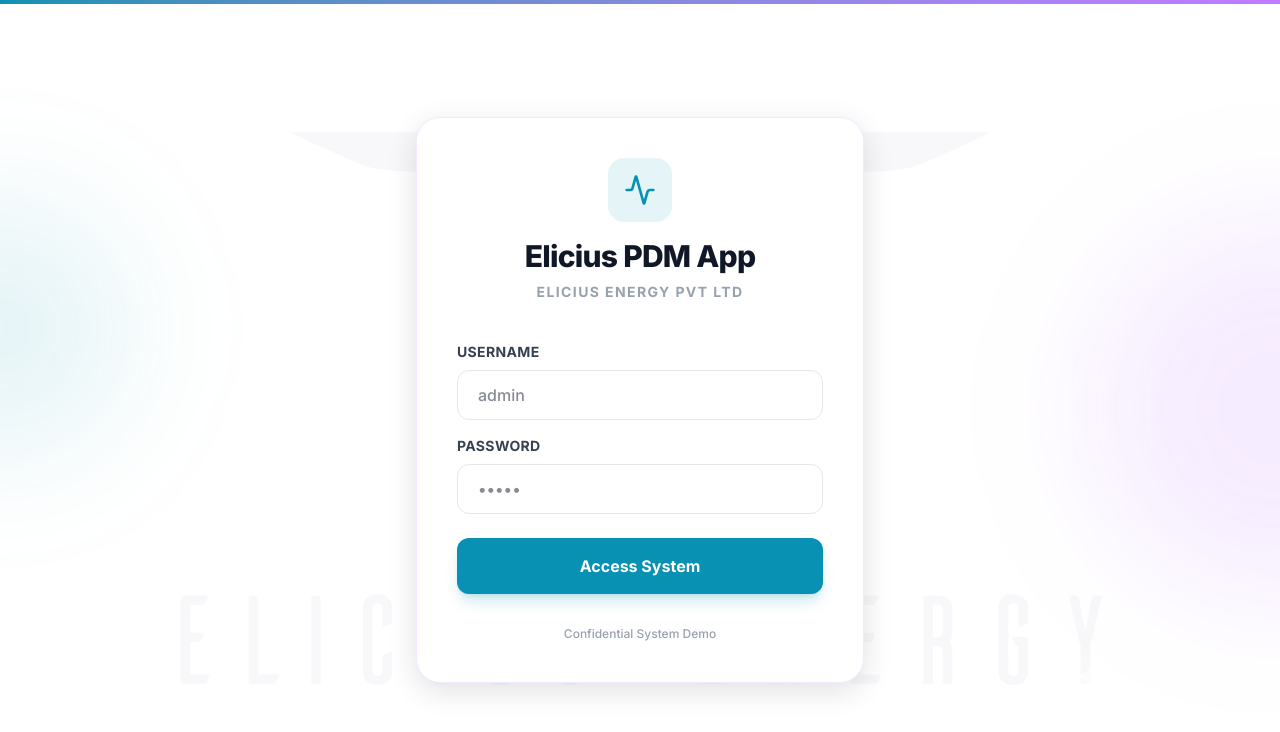
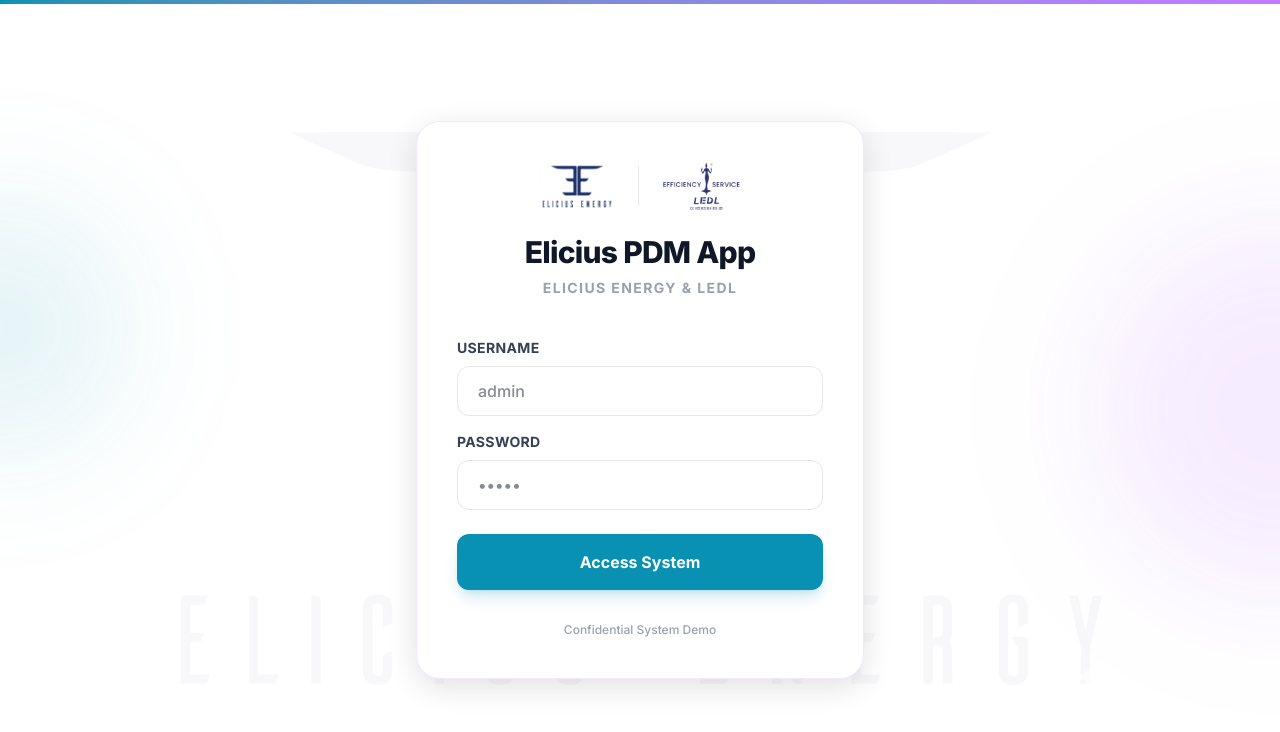
Before and after one commit to Elicius-Energy/predictive_maintenace_aramco, a React (Vite) app in the folder frontend/: page /login in a window 1280 px wide. Shown: the top 732 px of the page. Built offline with nearby package versions, Linux system fonts and the light colour scheme; no server answers.

Commit message:
Add LEDL logo alongside Elicius logo in Sidebar and Login components

```diff
--- a/frontend/src/components/layout/Sidebar.tsx
+++ b/frontend/src/components/layout/Sidebar.tsx
@@ -41,15 +41,23 @@
         {isExpanded ? <ChevronLeft size={16} /> : <ChevronRight size={16} />}
       </button>
 
-      {/* Branding — Elicius Logo */}
-      <div className={cn("py-7 border-b border-gray-100 flex flex-col items-center transition-all", isExpanded ? "px-6" : "px-2")}>
-        <img
-          src="/Elicius_Logo.png"
-          alt="Elicius"
-          className={cn("w-auto object-contain mb-2 transition-all", isExpanded ? "h-16" : "h-8")}
-        />
+      {/* Branding — Logos */}
+      <div className={cn("py-7 border-b border-gray-100 flex flex-col items-center transition-all", isExpanded ? "px-4" : "px-2")}>
+        <div className={cn("flex items-center justify-center transition-all", isExpanded ? "flex-row gap-3" : "flex-col gap-3")}>
+          <img
+            src="/Elicius_Logo.png"
+            alt="Elicius"
+            className={cn("w-auto object-contain transition-all", isExpanded ? "h-10" : "h-6")}
+          />
+          {isExpanded && <div className="w-[1px] h-8 bg-gray-200" />}
+          <img
+            src="/ledl.png"
+            alt="LEDL"
+            className={cn("w-auto object-contain transition-all", isExpanded ? "h-10" : "h-6")}
+          />
+        </div>
         {isExpanded && (
-          <p className="text-[11px] text-cyan-600 font-semibold tracking-[0.2em] uppercase whitespace-nowrap overflow-hidden">
+          <p className="text-[11px] text-cyan-600 font-semibold tracking-[0.2em] uppercase whitespace-nowrap overflow-hidden mt-3">
             PdM Dashboard
           </p>
         )}
--- a/frontend/src/pages/Login.tsx
+++ b/frontend/src/pages/Login.tsx
@@ -59,12 +59,14 @@
       {/* Login Card */}
       <div className="relative z-10 bg-white p-10 rounded-3xl shadow-[0_8px_30px_rgb(0,0,0,0.12)] w-full max-w-md border border-purple-100">
         <div className="flex flex-col items-center mb-10">
-          <div className="w-16 h-16 bg-primary/10 rounded-2xl flex items-center justify-center mb-4">
-            <Activity size={32} className="text-primary" />
+          <div className="flex items-center justify-center gap-6 mb-6">
+            <img src="/Elicius_Logo.png" alt="Elicius" className="h-12 object-contain" />
+            <div className="w-[1px] h-10 bg-gray-200" />
+            <img src="/ledl.png" alt="LEDL" className="h-12 object-contain" />
           </div>
           <h1 className="text-3xl font-extrabold text-gray-900 tracking-tight text-center">Elicius PDM App</h1>
           <p className="text-sm font-bold text-gray-400 mt-2 text-center uppercase tracking-widest">
-            Elicius Energy PVT LTD
+            Elicius Energy & LEDL
           </p>
         </div>
 
```
Also changed, not shown: frontend/public/ledl.png (added).
